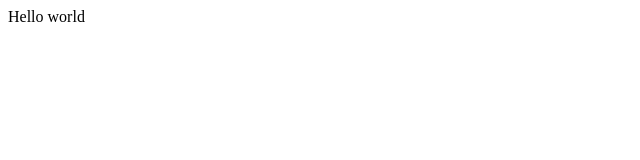
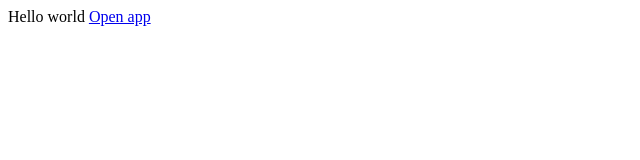
Before and after one commit to donfear/team-work-practice-website, a plain HTML site: page index.html in a window 1280 px wide. Shown: the full height of the page, 0-640 px from the left. Drawn offline with Linux system fonts and the light colour scheme.

Commit message:
Update index.html

```diff
--- a/index.html
+++ b/index.html
@@ -7,5 +7,6 @@
 </head>
 <body>
     Hello world
+    <a target="popup" href="https://donfear.github.io/team_work_practice/">Open app</a>
 </body>
 </html>
```
